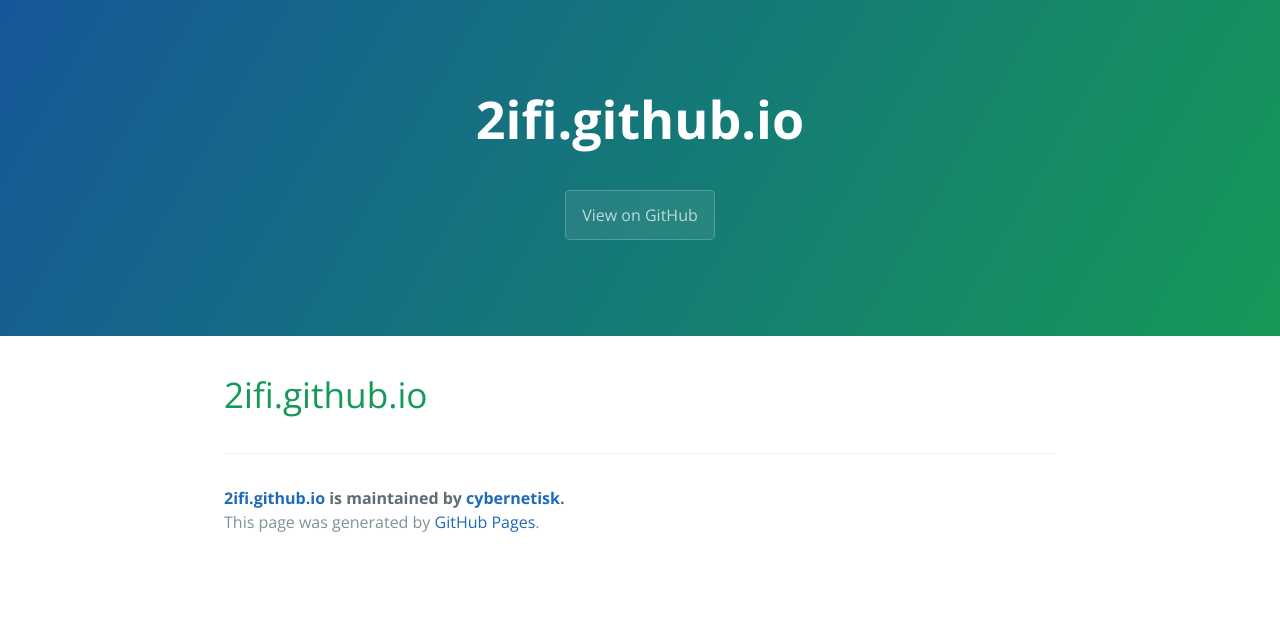
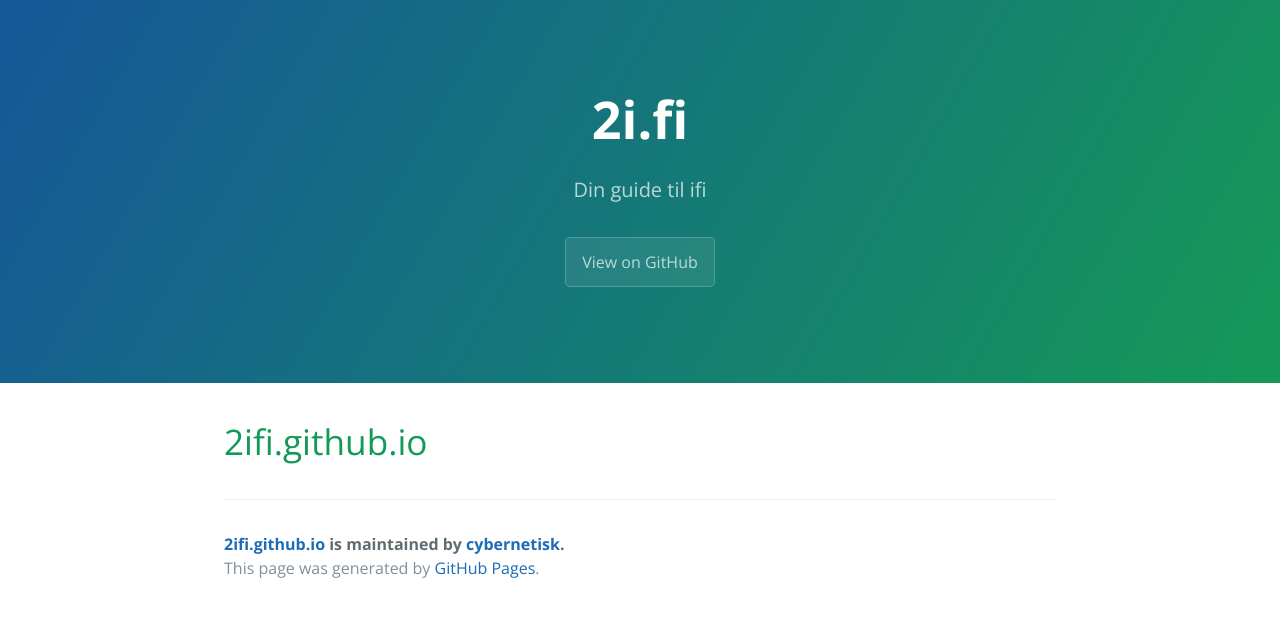
Before and after one commit to cybernetisk/2ifi.github.io, a Jekyll site: the page built from README.md, in a window 1280 px wide. Shown: the top 617 px of the page. Built offline with Jekyll 4.4.1, drawn with Linux system fonts in a browser that asks for light colours; our own code applies the rules of GitHub Pages for plain Markdown files; the repository's description, which GitHub fills in, is left out.

Commit message:
Create _config.yml

```diff
--- a/_config.yml
+++ b/_config.yml
@@ -1 +1,3 @@
 theme: jekyll-theme-cayman
+title: 2i.fi
+description: Din guide til ifi
```
